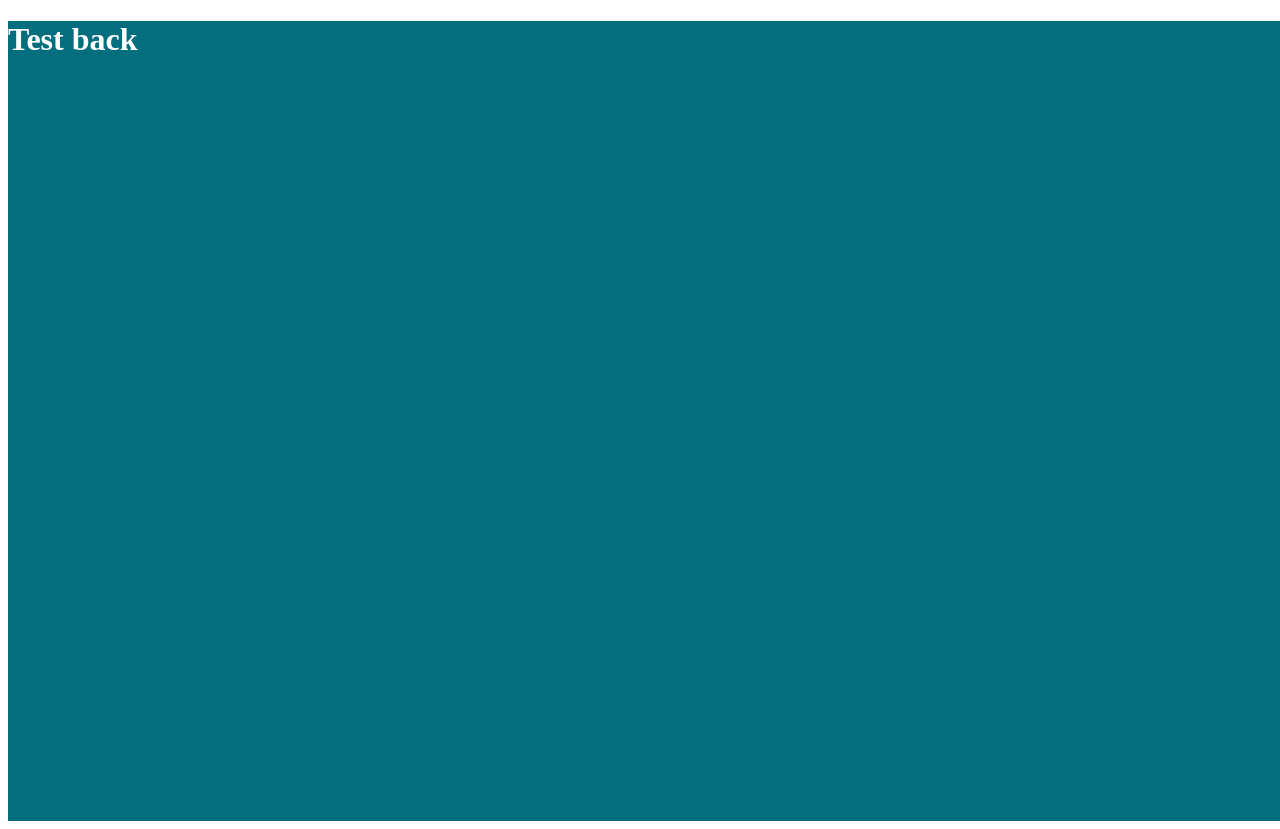
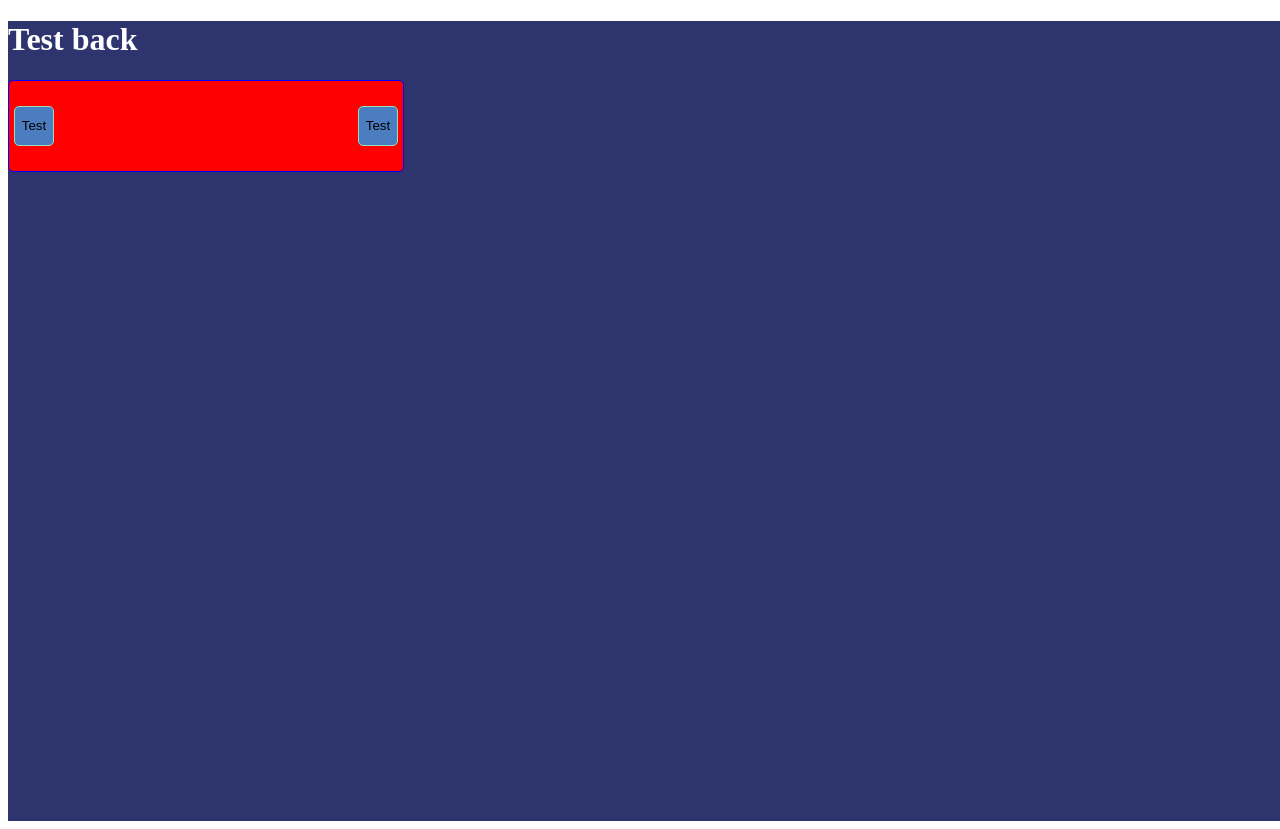
Before and after one commit to Traer3/save-backupper, a React (Vite) app: page / in a window 1280 px wide. Built offline with nearby package versions, Linux system fonts and the light colour scheme.

Commit message:
Changes to be committed:

```diff
--- a/src/renderer/src/App.tsx
+++ b/src/renderer/src/App.tsx
@@ -1,17 +1,29 @@
+import ButtonForm from './components/ButtonForm'
+import ButtonHolder from './components/ButtonHolder'
+
 function App(): React.JSX.Element {
+  console.log('Working')
+  const buttonClicking = (showTest: string): void => {
+    console.log('show: ', showTest)
+  }
   return (
     <>
       <div
         style={{
-          backgroundColor: '#036e7e',
+          backgroundColor: '#2E346E',
           width: '100vw',
-        height:'100vh',
-        color:'#ffff',
+          height: '100vh',
+          color: '#ffff',
 
-      }}>
-          <h1>Test back</h1>
+        }}
+      >
+        <h1>Test back</h1>
+        <ButtonHolder>
+          <ButtonForm size={40} buttonName="Test" onClick={() => buttonClicking('test')} />
+          <ButtonForm size={40} buttonName="Test" onClick={() => buttonClicking('test')} />
+        </ButtonHolder>
+
       </div>
-
     </>
   )
 }
--- /dev/null
+++ b/src/renderer/src/components/ButtonForm.tsx
@@ -0,0 +1,28 @@
+/* eslint-disable prettier/prettier */
+interface ButtonFormProps {
+  size: number
+  buttonName: string
+  onClick: () => void
+}
+
+function ButtonForm({ size, buttonName, onClick }: ButtonFormProps): React.JSX.Element {
+  return (
+    <button
+      style={{
+        height: size,
+        width: size,
+        backgroundColor: '#4C7DC0',
+        borderStyle:'solid',
+        borderColor:'#97DEBF',
+        borderWidth: 1,
+        borderRadius: 5,
+        cursor: 'pointer'
+      }}
+      onClick={onClick}
+    >
+      {buttonName}
+    </button>
+  )
+}
+
+export default ButtonForm
--- /dev/null
+++ b/src/renderer/src/components/ButtonHolder.tsx
@@ -0,0 +1,26 @@
+import React from 'react'
+interface ButtonHolderProps {
+  children: React.ReactNode
+}
+
+function ButtonHolder({ children }: ButtonHolderProps): React.JSX.Element {
+  return (
+    <div
+      style={{
+        display:'flex',
+        justifyContent:'space-between',
+        alignItems:'center',
+        border: '1px solid blue',
+        borderRadius: 5,
+        width: '30vw',
+        height: '10vh',
+        backgroundColor:'red',
+        padding:5
+      }}
+    >
+      {children}
+    </div>
+  )
+}
+
+export default ButtonHolder
```
Also changed, not shown: src/main/index.ts (+14 -2 lines).
